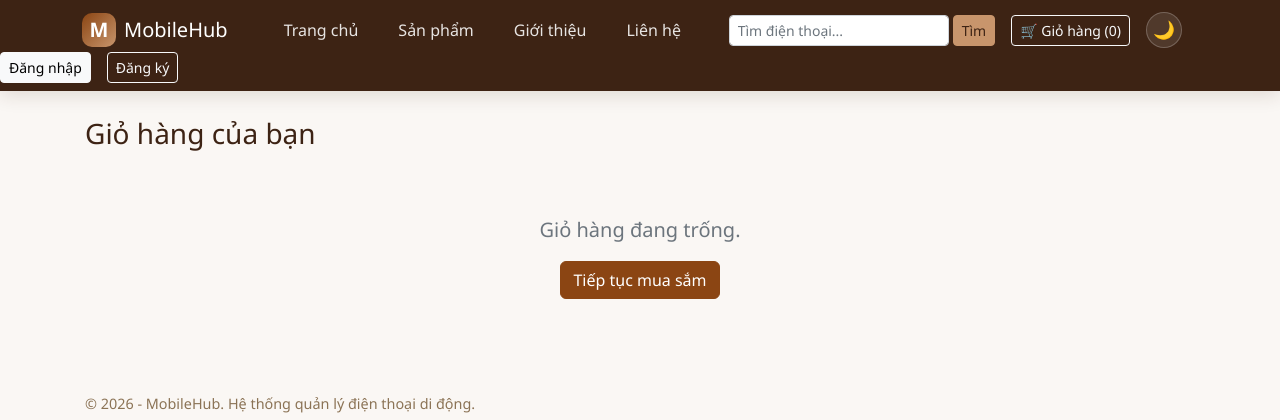
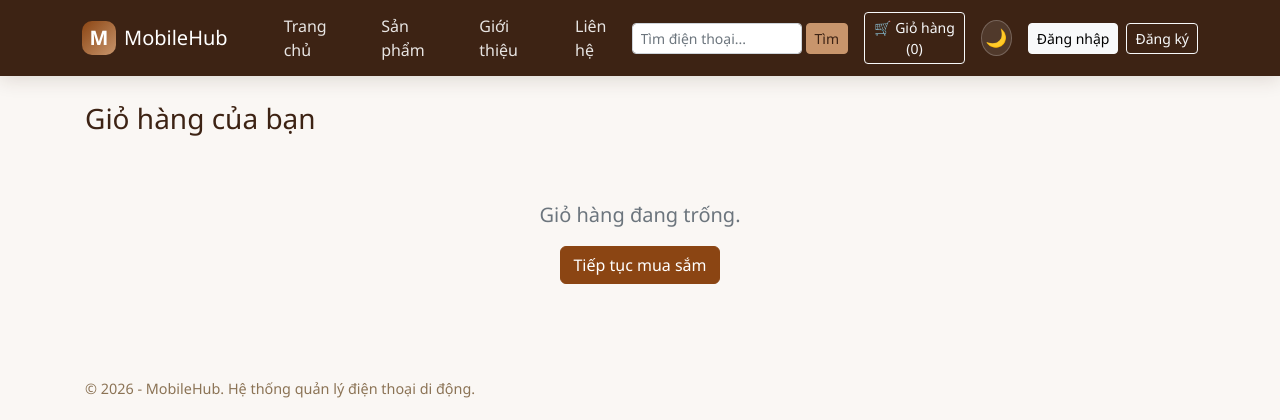
Before and after one commit to hbao024/Mobile-Phone-Management-Website, an ASP.NET MVC app: page /GioHang/XemGioHang in a window 1280 px wide. Shown: the top 420 px of the page. Run offline with ASP.NET Core 8 and stand-ins for ASP.NET MVC 5, Linux system fonts and the light colour scheme; the project's own start-up code is not run, and a stand-in starts its controllers and pages; some libraries are stand-ins or nearby versions.

Commit message:
fix(navbar): fix stray div tag causing auth buttons to wrap onto new line

```diff
--- a/DoAnLTWeb/QuanLiDienThoaiDD/QuanLiDienThoaiDD/Views/Shared/_Layout.cshtml
+++ b/DoAnLTWeb/QuanLiDienThoaiDD/QuanLiDienThoaiDD/Views/Shared/_Layout.cshtml
@@ -34,7 +34,7 @@
 <body class="@(laTrangXacThuc ? "auth-body" : "")">
 
     <nav class="navbar mobile-navbar d-none d-sm-block">
-        <div class="container d-flex align-items-center">
+        <div class="container d-flex align-items-center flex-nowrap">
             <a class="navbar-brand d-flex align-items-center gap-2" href="@Url.Action("Index", "Home")">
                 <span class="brand-mark">M</span>
                 <span>MobileHub</span>
@@ -48,7 +48,7 @@
             </ul>
 
             <form class="d-flex me-3" action="@Url.Action("TimKiem", "SanPham", new { area = "" })" method="get">
-                <input class="form-control form-control-sm me-1" type="search" name="keyword"
+                <input class="form-control form-control-sm me-1" style="width: 170px;" type="search" name="keyword"
                        value="@Request.QueryString["keyword"]" placeholder="Tìm điện thoại..." />
                 <button class="btn btn-sm btn-warning" type="submit">Tìm</button>
             </form>
@@ -61,9 +61,8 @@
                 <span class="theme-icon-sun">☀️</span>
                 <span class="theme-icon-moon">🌙</span>
             </button>
-            </div>
 
-            <div class="d-flex align-items-center gap-3">
+            <div class="d-flex align-items-center gap-2 text-nowrap">
                 @if (User.Identity.IsAuthenticated)
                 {
                     if (User.IsInRole("ADMIN"))
```
